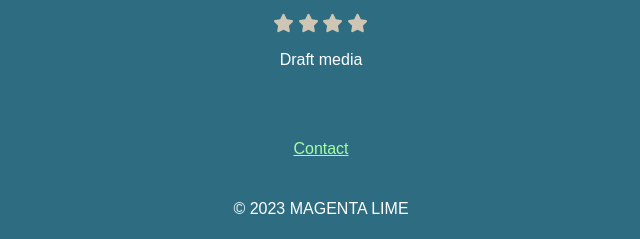
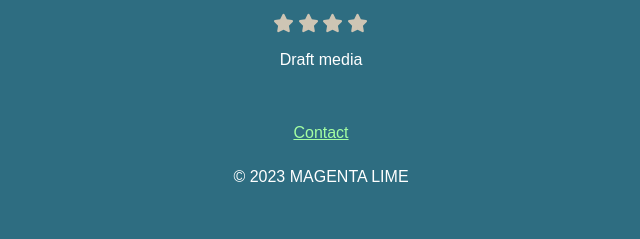
Before and after one commit to SantiagoIvan/css-practice-2, a plain HTML site: page easy-design/index.html in a window 1280 px wide. Shown: the part 3200-3439 px from the top of the page, without its empty margins (319-959 px from the left). After the commit the page ends 3407 px from the top, so only its background shows below. Drawn offline with Linux system fonts and the light colour scheme.

Commit message:
mobiel design finished

```diff
--- a/easy-design/base.css
+++ b/easy-design/base.css
@@ -157,8 +157,7 @@
 }
 
 .footer {
-  display: flex;
-  flex-direction: column;
-  justify-content: center;
-  align-items: center;
+  /*
+  con el text align en el body ya queda centrado
+  */
 }
```
